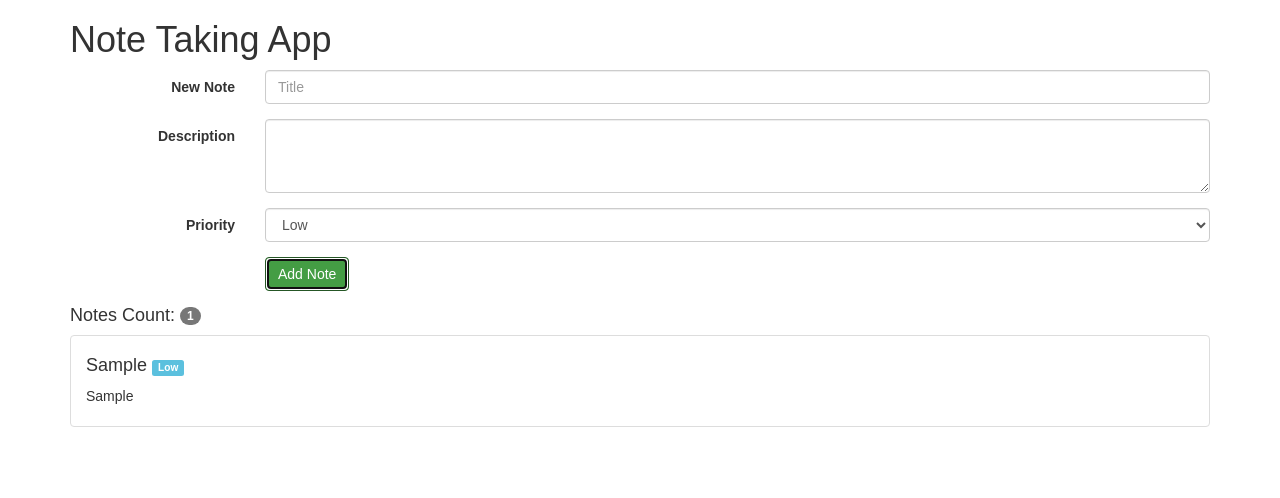
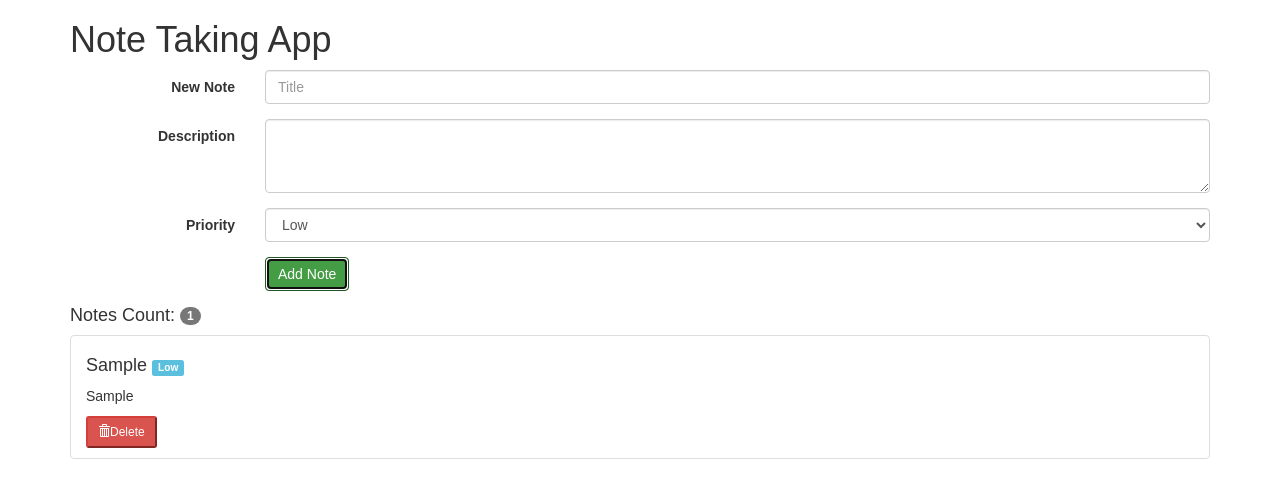
Before and after one commit to vitorleo80/notes-app, a React (Create React App) app: page / in a window 1280 px wide. Both pictures are taken after typing "Sample", "Sample" into the empty fields and a click on the button "Add Note". Shown: the top 498 px of the page. Built offline with nearby package versions, Linux system fonts and the light colour scheme.

Commit message:
delete button setup

```diff
--- a/src/App.js
+++ b/src/App.js
@@ -31,6 +31,9 @@ class App extends Component {
             <li key={i} className='list-group-item'>
               <h4 className='list-grup-item-heading'>{note.noteTitle} <small><span className='label label-info'>{note.notePriority}</span></small></h4>
               <p>{note.noteDesc}</p>
+              <button
+                onClick={() => this.deleteNote(i)}
+                className='bnt btn-danger btn-sm'><span className='glyphicon glyphicon-trash'></span>Delete</button>
             </li>
           )}
         </ul>
@@ -45,6 +48,14 @@ class App extends Component {
       })
     }
 
+  deleteNote = (i) => {
+    this.setState({
+      notes: this.state.notes.filter((note, index) => {
+        return index !== i;
+      })
+    })
+  }
+
 
 }
 
```
